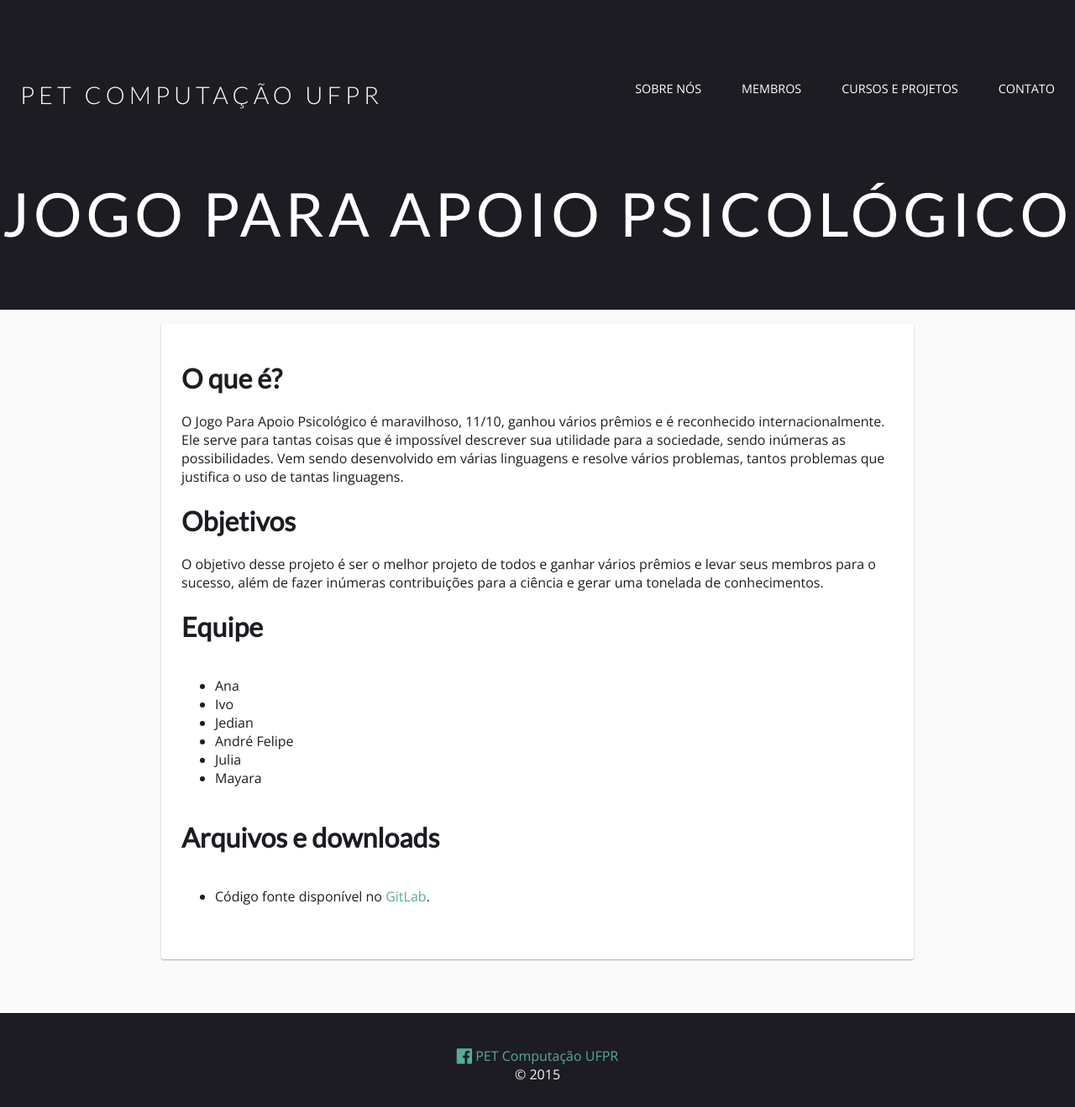
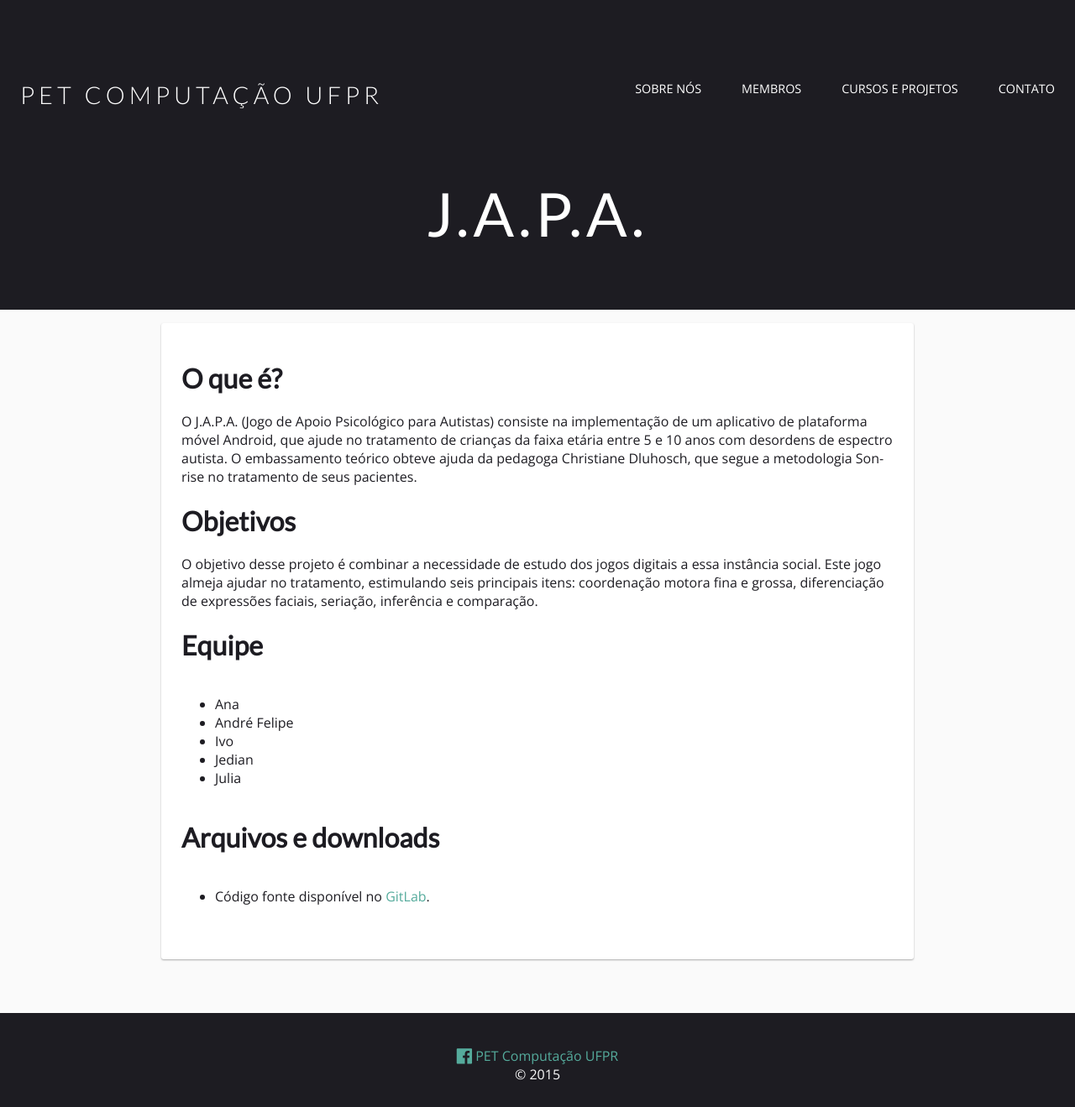
Before and after one commit to abovs/petcomputacaoufpr.github.io, a Jekyll site: the page built from _projetos/japa.md, in a window 1280 px wide. Shown: the whole page at 84% size. Built offline with Jekyll 4.4.1, drawn with Linux system fonts in a browser that asks for light colours; nearby versions of some CDN libraries.

Commit message:
Update japa.md

```diff
--- a/_projetos/japa.md
+++ b/_projetos/japa.md
@@ -1,29 +1,23 @@
 ---
-title: Jogo Para Apoio Psicológico
+title: J.A.P.A.
 eixo: pesquisa
 layout: pet
 header: true
 ---
 
 # O que é?
-O {{page.title}} é maravilhoso, 11/10, ganhou vários prêmios e é reconhecido
-internacionalmente. Ele serve para tantas coisas que é impossível descrever sua
-utilidade para a sociedade, sendo inúmeras as possibilidades. Vem sendo desenvolvido
-em várias linguagens e resolve vários problemas, tantos problemas que justifica o uso
-de tantas linguagens.
+
+O {{page.title}} (Jogo de Apoio Psicológico para Autistas) consiste na implementação de um aplicativo de plataforma móvel Android, que ajude no tratamento de crianças da faixa etária entre 5 e 10 anos com desordens de espectro autista. O embassamento teórico obteve ajuda da pedagoga Christiane Dluhosch, que segue a metodologia Son-rise no tratamento de seus pacientes.
 
 # Objetivos
-O objetivo desse projeto é ser o melhor projeto de todos e ganhar vários prêmios
-e levar seus membros para o sucesso, além de fazer inúmeras contribuições para a
-ciência e gerar uma tonelada de conhecimentos.
+O objetivo desse projeto é combinar a necessidade de estudo dos jogos digitais a essa instância social. Este jogo almeja ajudar no tratamento, estimulando seis principais itens: coordenação motora fina e grossa, diferenciação de expressões faciais, seriação, inferência e comparação.
 
 # Equipe
 * Ana
+* André Felipe
 * Ivo
 * Jedian
-* André Felipe
 * Julia
-* Mayara
 
 
 # Arquivos e downloads
```
